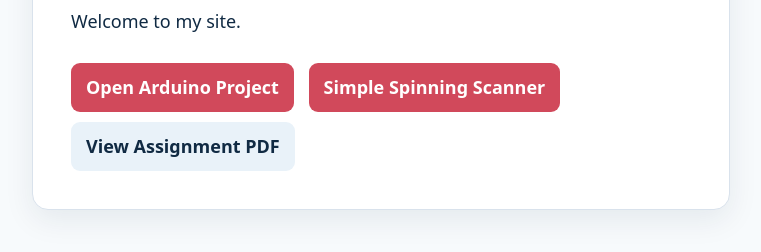
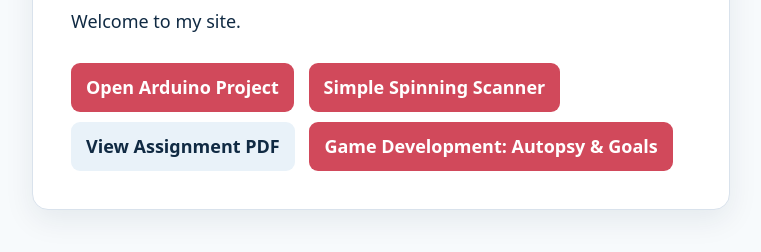
Before and after one commit to L-0p/L-0p.github.io, a plain HTML site: page docs/index.html in a window 1280 px wide. Shown: the part 352-604 px from the top of the page, without its empty margins (259-1020 px from the left). Drawn offline with Linux system fonts and the light colour scheme.

Commit message:
Add link to Game Development: Autopsy & Goals

```diff
--- a/docs/index.html
+++ b/docs/index.html
@@ -30,6 +30,7 @@
 <a class="button secondary" href="Thinking outside the box assignment (1).pdf" target="_blank">
   View Assignment PDF
 </a>
+  <a class="button" href="game-journal.html">Game Development: Autopsy &amp; Goals</a>
   </main>
 </body>
 </html>
```
